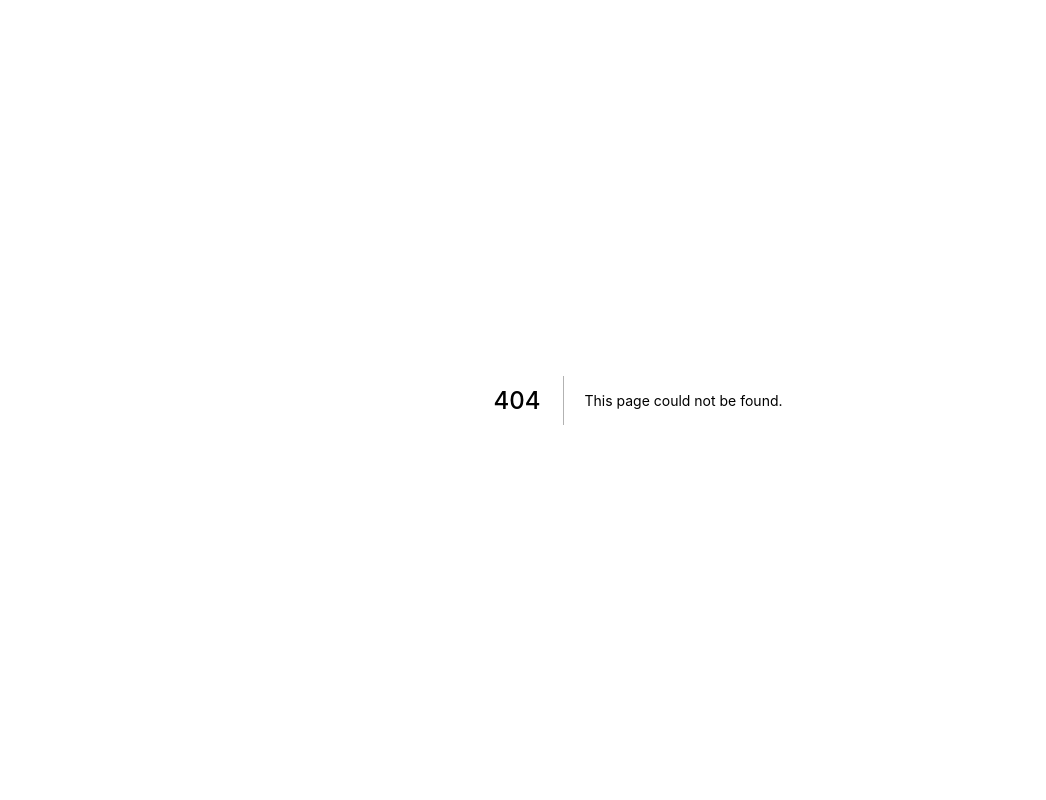
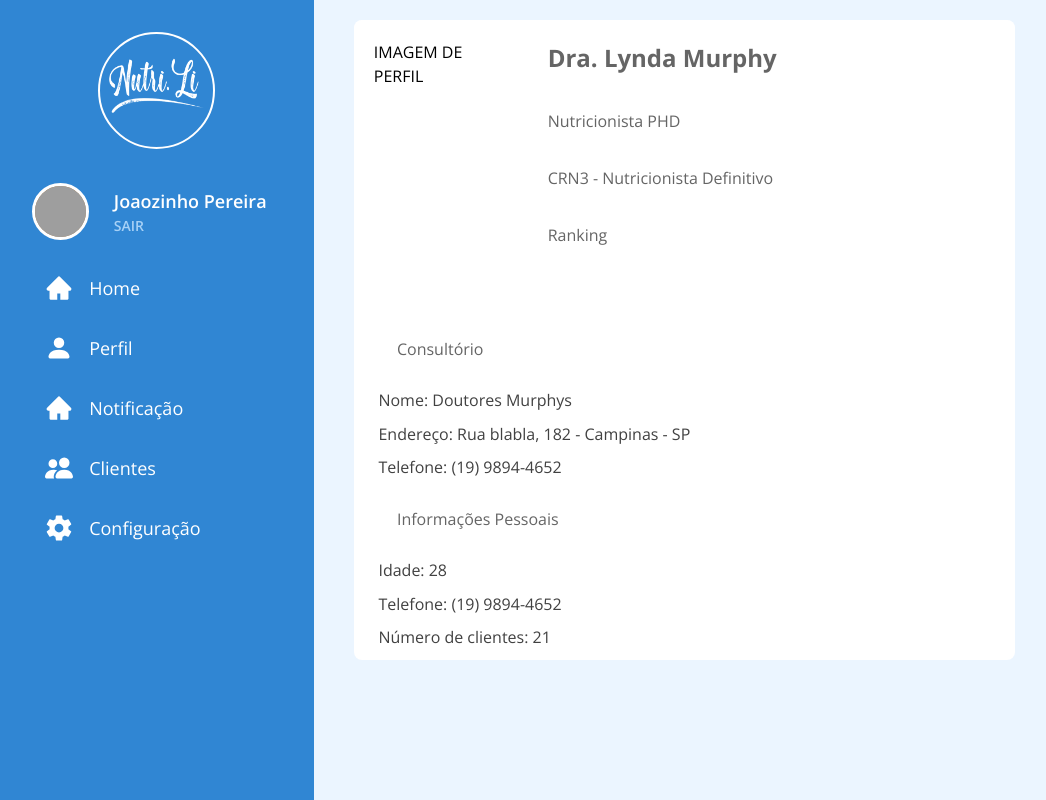
Before and after one commit to Victor-Kings/nutrili-web, a Next.js app: page /perfil in a window 1280 px wide. Before the commit this address had no page. Shown: the whole page, without its empty margins (2-1048 px from the left). Built offline with nearby package versions, Linux system fonts and the light colour scheme; grey boxes are pictures that could not be loaded.

Commit message:
Perfil page created

```diff
--- /dev/null
+++ b/src/pages/perfil.tsx
@@ -0,0 +1,204 @@
+import {
+  Box,
+  useBreakpointValue,
+  Avatar,
+  Link,
+  Icon,
+  IconButton,
+  SimpleGrid
+} from '@chakra-ui/react'
+import { Flex, Text } from '@chakra-ui/react'
+import React, { useState, useEffect  } from 'react';
+import { Sidebar } from '../components/Sidebar'
+import { createBreakpoints } from '@chakra-ui/theme-tools'
+import { extendTheme } from '@chakra-ui/react'
+import styles from '../styles/dashboard.module.scss'
+import { ImMenu } from 'react-icons/im'
+import { useSidebarDrawer } from '../contexts/SidebarDrawerContext'
+
+const breakpoints = createBreakpoints({
+  tiny: '20em',
+  sm: '30em',
+  md: '48em',
+  lg: '62em',
+  xl: '80em',
+  xl2: '90em'
+})
+
+const theme = extendTheme({ breakpoints })
+
+export default function Dashboard() {
+
+
+  const { onOpen } = useSidebarDrawer()
+
+  const isWideVersion = useBreakpointValue({
+    base: true,
+    xl: false
+  })
+
+  const avatarSize = useBreakpointValue({ base: 'md', sm: 'md' })
+  const iconSize = useBreakpointValue({ base: 'sm', sm: 'sm' })
+  const listSize = useBreakpointValue({ base: 'xl', sm: 'xl' })
+  const a = 'ASDS'
+
+  return (
+    <>
+      {isWideVersion && (
+        <Flex p="4">
+          <IconButton
+            _focus={{ outlineOffset: 'none', boxShadow: 'none' }}
+            aria-label="Abrir navigation"
+            icon={<Icon as={ImMenu} color="blue.300" />}
+            fontSize="26"
+            variant="unstyled"
+            onClick={onOpen}
+            pr="2"
+          />
+          <Flex width="100%" justifyContent="flex-end">
+            <Flex
+              flex="1"
+              w="100%"
+              direction="column"
+              alignItems="flex-end"
+              pl="10%"
+              justifyContent="center"
+              pr="4"
+            >
+              <Text fontWeight="semibold" color="blue.300" fontSize="18px">
+                Joaozinho Pereira
+              </Text>
+              <Link href="/login">
+                <Text fontWeight="semibold" fontSize="14px" color="blue.10">
+                  SAIR
+                </Text>
+              </Link>
+            </Flex>
+            <Avatar
+              name="Dan Abrahmov"
+              src="https://bit.ly/dan-abramov"
+              size={avatarSize}
+              border="3px solid white"
+            />
+          </Flex>
+        </Flex>
+      )}
+      <Flex direction="row" h="100vh">
+        <Sidebar />
+        <Flex
+          flex="1"
+          flexDirection="column"
+          mr={4}
+          overflowY="scroll"
+          margin="0"
+          ml={1}
+          marginRight={1}
+        >
+            <Box
+            m="20px"
+            width="70%"
+            overflowY="auto"
+            overflowX="hidden"
+              borderRadius={8}
+              backgroundColor="white"
+              h="80%"
+            >
+              <Flex
+              borderRadius={8}
+                className={styles.scrollFlex}
+                h="100%"
+                display="flex"
+                flexDirection="column"
+              >
+                <Flex
+                borderRadius={8}
+                backgroundColor="white"
+                className={styles.scrollFlex}
+                h="50%"
+                display="flex"
+                flexDirection="row"
+
+              >
+                <SimpleGrid
+                w="30%"
+                h="100%"
+                m="3%"
+                color="black"
+                >
+                IMAGEM DE PERFIL
+                </SimpleGrid>
+                <SimpleGrid
+                w="100%"
+                h="100%"
+                m="3%"
+                >
+                <Text
+                  fontWeight="bold"
+                  fontSize="2xl"
+                  color="gray.200">
+                    Dra. Lynda Murphy
+                  </Text>
+                  <Text
+                  color="gray.200">
+                    Nutricionista PHD
+                  </Text>
+                  <Text
+                  color="gray.200">
+                    CRN3 - Nutricionista Definitivo
+                  </Text>
+                  <Text
+                  color="gray.200">
+                    Ranking
+                  </Text>
+                </SimpleGrid>
+                </Flex>
+                <Flex
+              borderRadius={8}
+                className={styles.scrollFlex}
+                display="flex"
+                flexDirection="row"
+                ml="3%"
+                mr="3%"
+                mt="8%"
+                mb="1%"
+                w="100%"
+                h="60%"
+              >
+                <SimpleGrid
+                w="70%"
+
+                >
+                  <Text m="5%" color="gray.200">
+                    Consultório
+                  </Text>
+                  <Text m="1%" color="gray.400">
+                    Nome: Doutores Murphys
+                  </Text>
+                  <Text m="1%" color="gray.400">
+                    Endereço: Rua blabla, 182 - Campinas - SP
+                  </Text>
+                  <Text m="1%" color="gray.400">
+                    Telefone: (19) 9894-4652
+                  </Text>
+                  <Text m="5%" color="gray.200">
+                    Informações Pessoais
+                  </Text>
+                  <Text m="1%" color="gray.400">
+                    Idade: 28
+                  </Text>
+                  <Text m="1%" color="gray.400">
+                    Telefone: (19) 9894-4652
+                  </Text>
+                  <Text m="1%" color="gray.400" >
+                    Número de clientes: 21
+                  </Text>
+                </SimpleGrid>
+
+                </Flex>
+              </Flex>
+            </Box>
+        </Flex>
+      </Flex>
+    </>
+  )
+}
```
